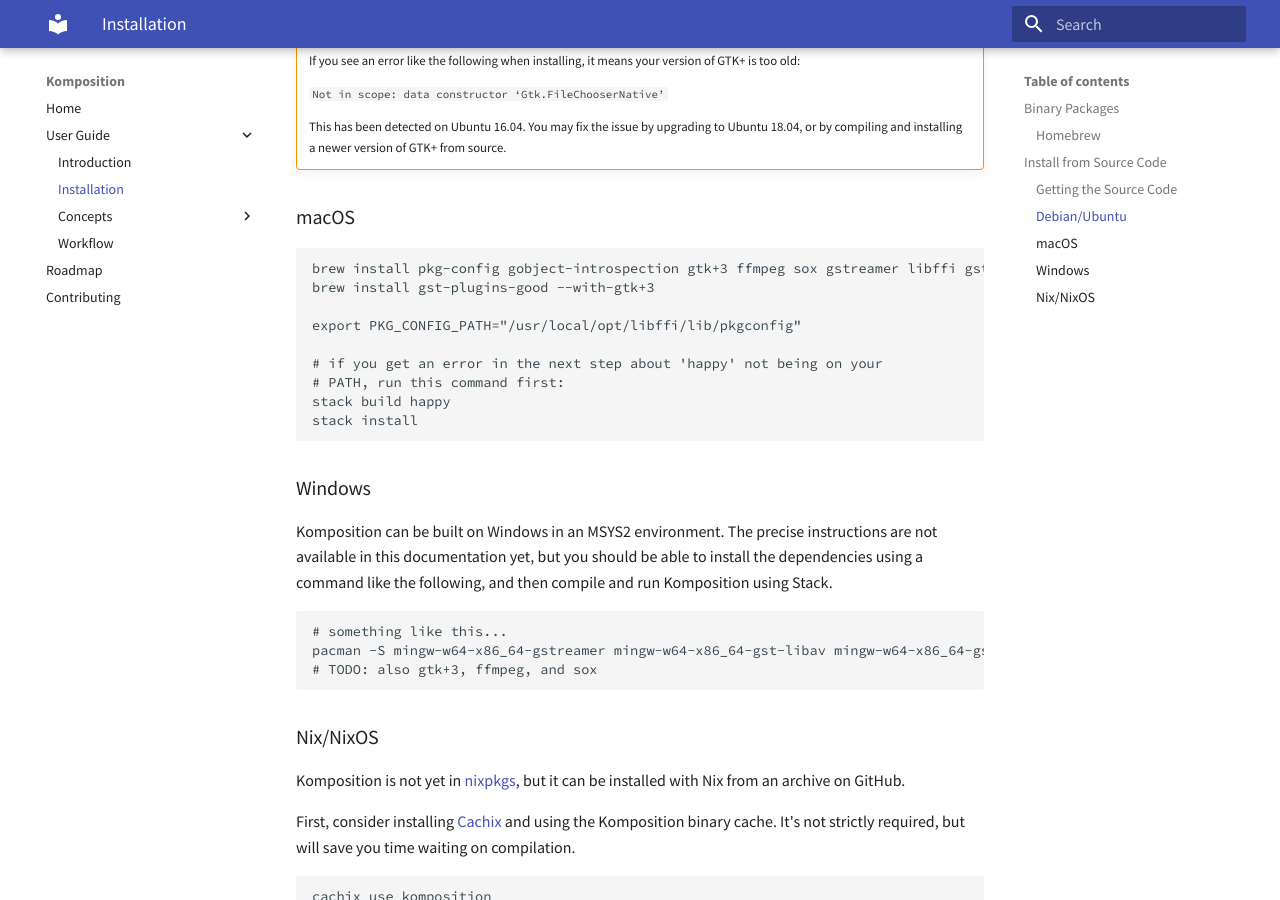
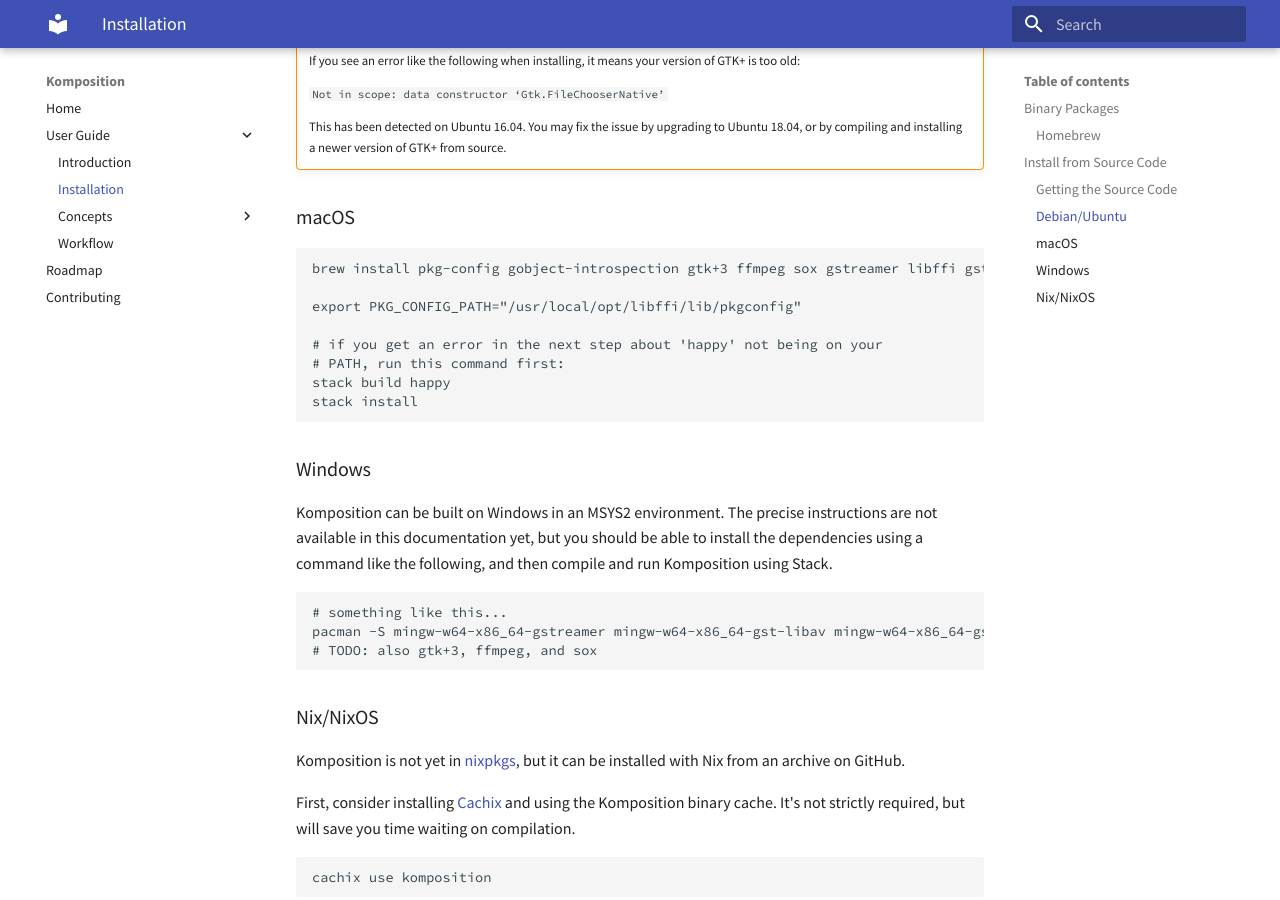
Before and after one commit to owickstrom/komposition, an MkDocs documentation site: the page built from docs/src/user-guide/installation.md, in a window 1280 px wide and 900 px high, scrolled down 2227 px. Built offline with MkDocs 1.6.1 and Material for MkDocs 9.7.7, drawn with Linux system fonts in a browser that asks for light colours.

Commit message:
The --with-gtk+3 option for gst-plugins-good is now the default.

````diff
--- a/docs/src/user-guide/installation.md
+++ b/docs/src/user-guide/installation.md
@@ -126,8 +126,7 @@
 ### macOS
 
 ```shell
-brew install pkg-config gobject-introspection gtk+3 ffmpeg sox gstreamer libffi gst-plugins-base gst-libav
-brew install gst-plugins-good --with-gtk+3
+brew install pkg-config gobject-introspection gtk+3 ffmpeg sox gstreamer libffi gst-plugins-base gst-plugins-good gst-libav
 
 export PKG_CONFIG_PATH="/usr/local/opt/libffi/lib/pkgconfig"
 
````
